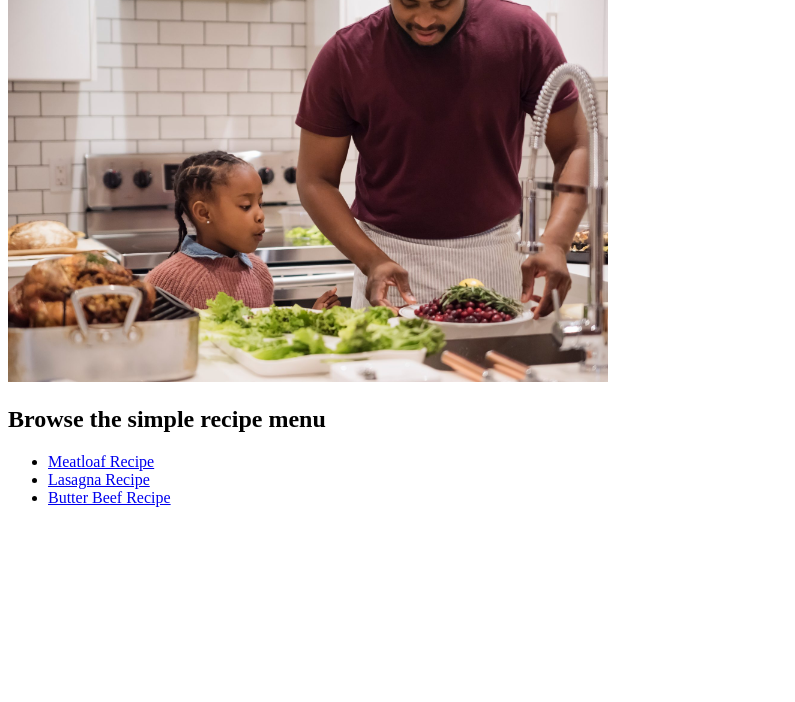
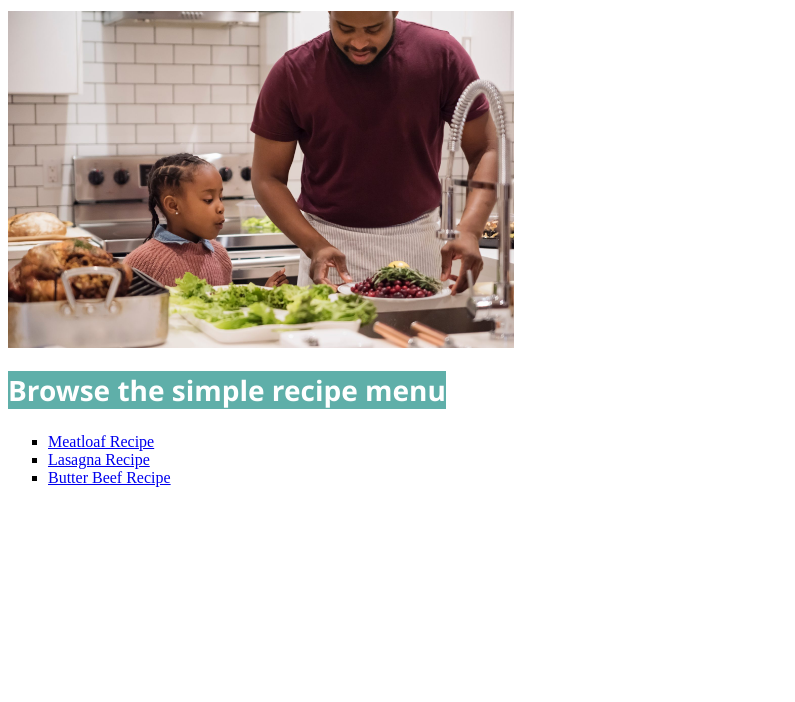
Before and after one commit to nosacodes4fun/odin-recipes, a plain HTML site: page index.html in a window 1280 px wide. Shown: the part 98-800 px from the top of the page, without its empty margins (0-795 px from the left). Drawn offline with Linux system fonts and the light colour scheme.

Commit message:
Style index page

```diff
--- a/index.html
+++ b/index.html
@@ -5,11 +5,12 @@
     <meta http-equiv="X-UA-Compatible" content="IE=edge">
     <meta name="viewport" content="width=device-width, initial-scale=1.0">
     <title>Simple Recipes</title>
+    <link rel="stylesheet" href="style.css"
 </head>
 <body>
-    <h1>The simplest recipes on the internet!</h1>
-    <img src="./images/simple-receipe.jpg" alt="Picture of dad and daughter in kitchen" width="600">
-    <h2>Browse the simple recipe menu </h2>
+    <h1 class="headline">The simplest recipes on the internet!</h1>
+    <img src="./images/simple-receipe.jpg" alt="Picture of dad and daughter in kitchen" class="center">
+    <h2 class="headline two">Browse the simple recipe menu </h2>
     <ul>
         <li><a href="recipes/meatloaf.html">Meatloaf Recipe</a></li>
         <li><a href="recipes/lasagna.html">Lasagna Recipe</a></li>
--- a/style.css
+++ b/style.css
@@ -0,0 +1,22 @@
+.headline {
+    background-color: rgb(95, 175, 169);
+    color: white;
+    font-family: 'Segoe UI', Tahoma, Geneva, Verdana, sans-serif;
+    font-size: 40px;
+    width:max-content;
+
+}
+
+.headline.two {
+    font-size: 28px;
+}
+
+ul {
+    list-style-type: square;
+}
+.center {
+
+    height: auto;
+    display: block;
+    width: 40%;
+}
```
